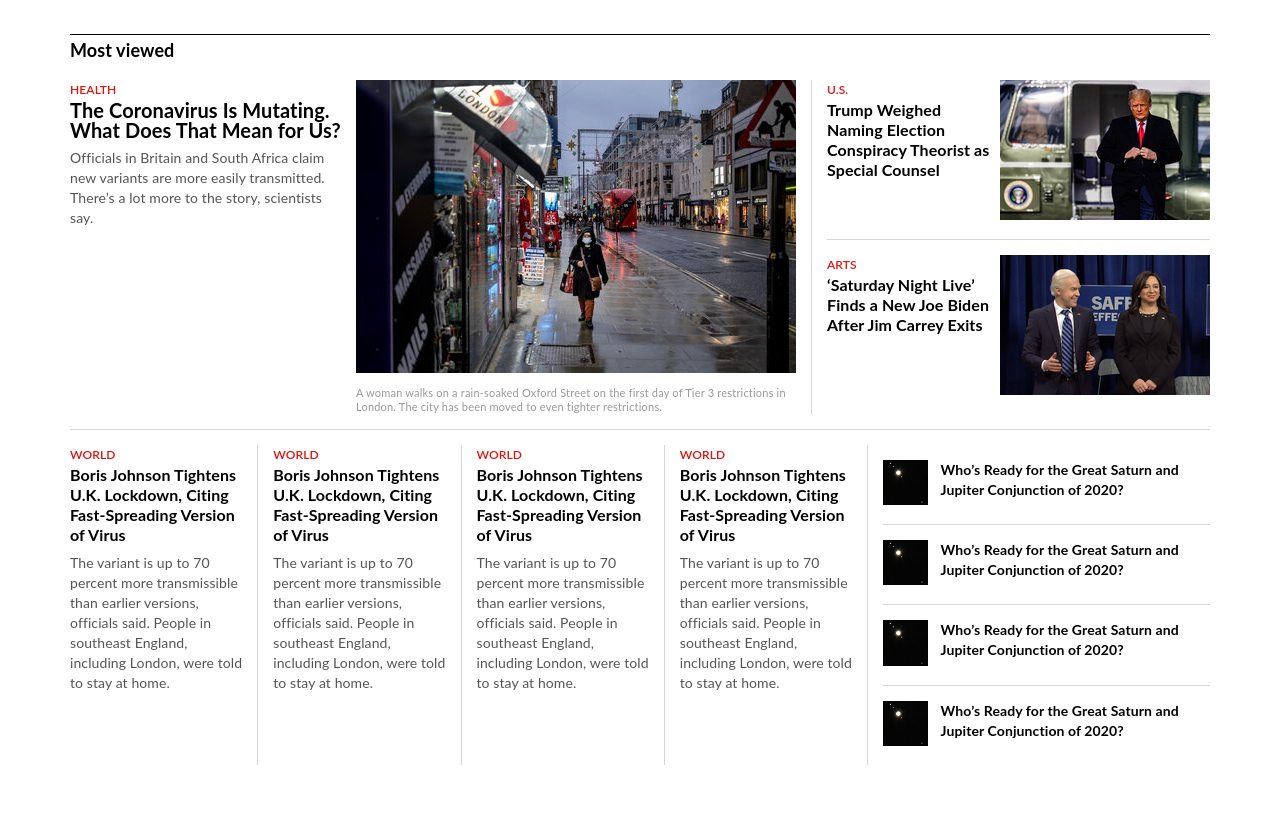
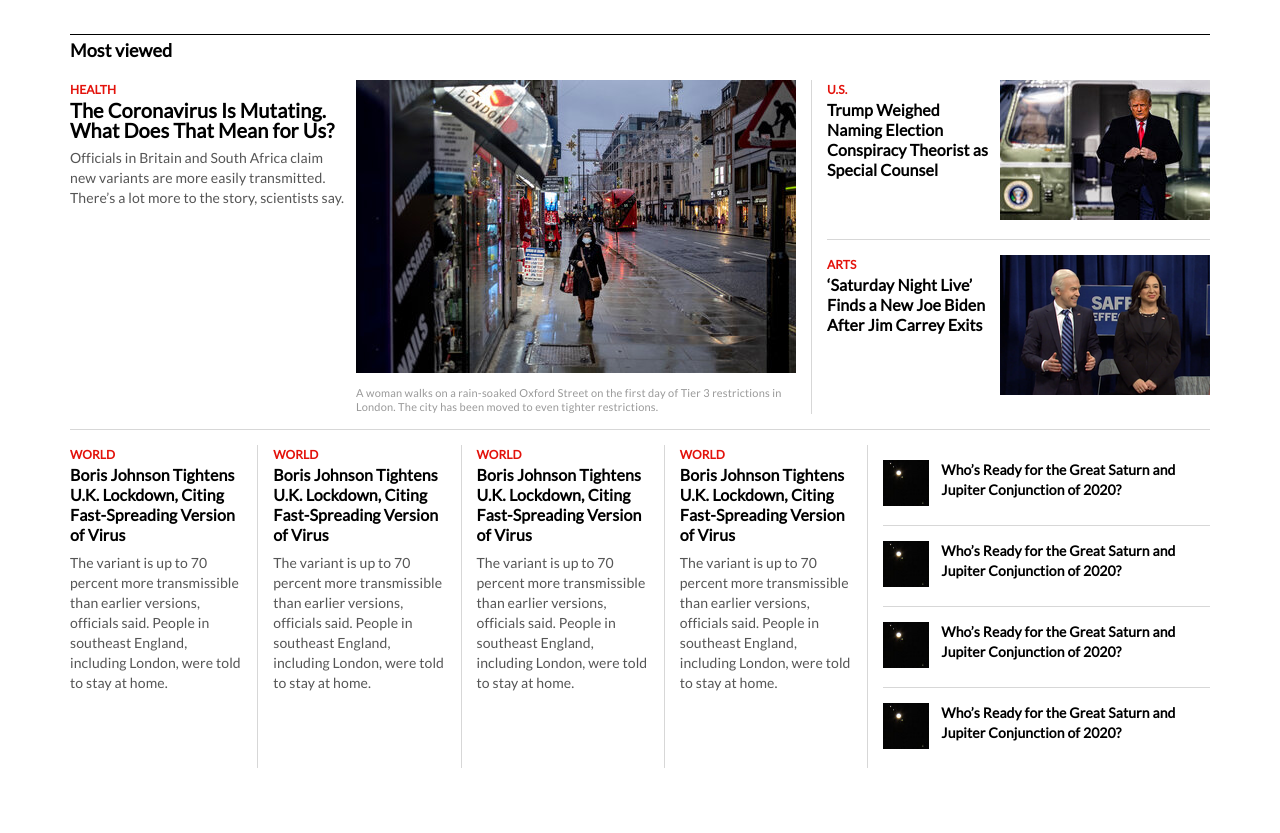
Before and after one commit to dongwook00/my-nyt-app, a website: page index.html in a window 1280 px wide. Shown: the part 111-944 px from the top of the page. Drawn offline with Linux system fonts and the light colour scheme.

Commit message:
changed font-family to Lato

```diff
--- a/scss/_base.scss
+++ b/scss/_base.scss
@@ -1,3 +1,10 @@
+@font-face {
+    font-family: 'Lato';
+    font-style: normal;
+    font-weight: 400;
+    src: url(../assets/font/Lato-Regular.ttf);
+}
+
 *,
 *::before,
 *::after {
```
Also changed, not shown: css/style.css.
